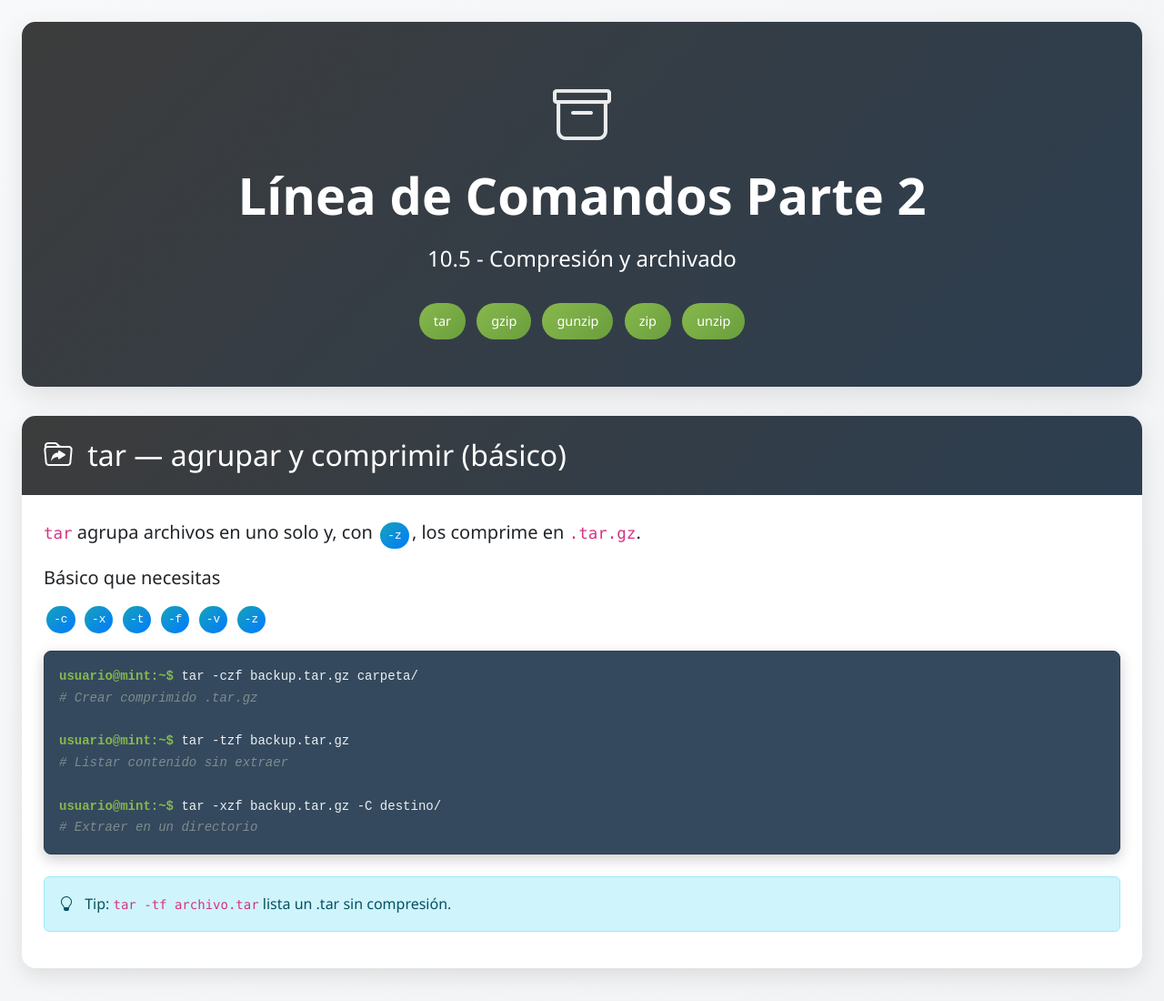
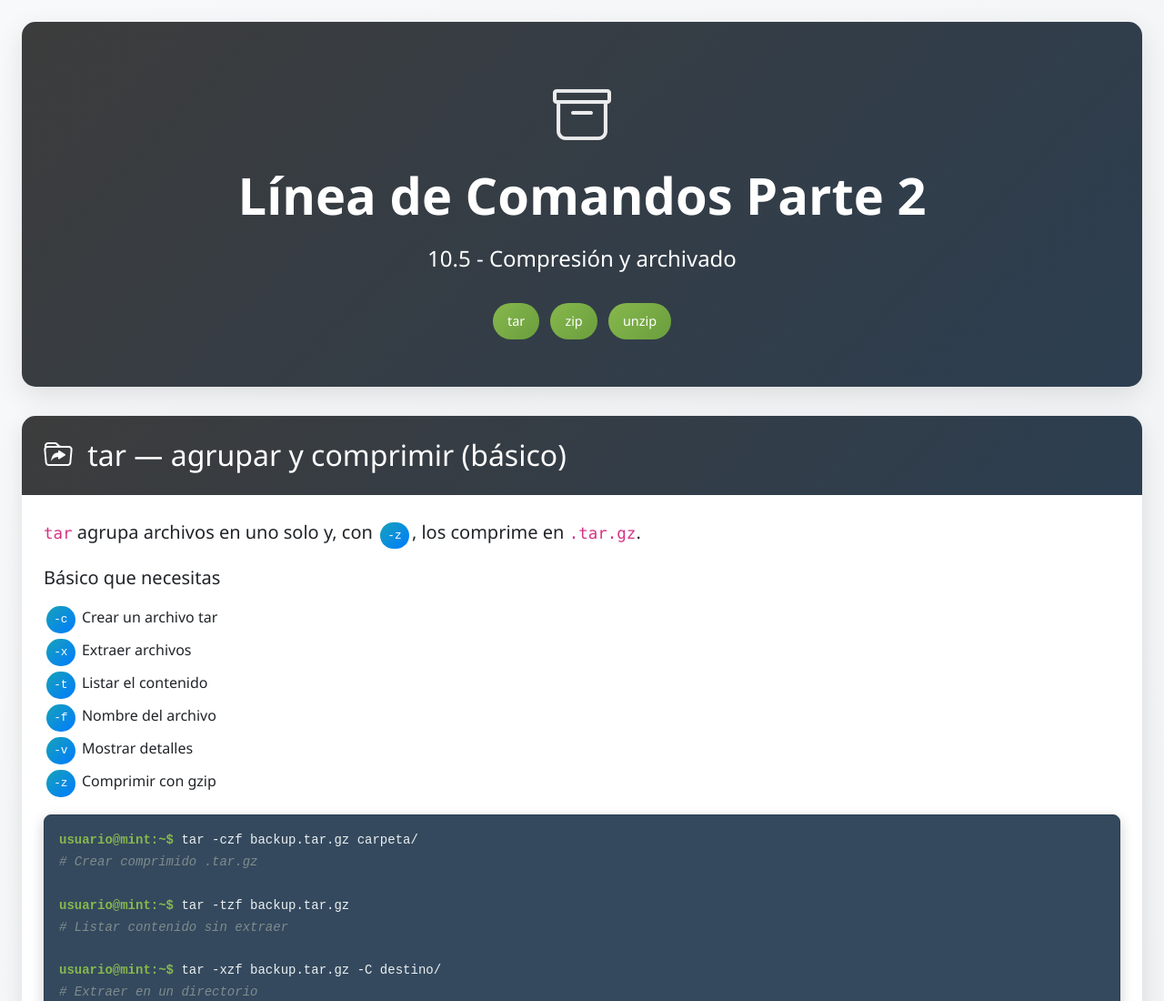
Before and after one commit to facultadautodidacta/manuales, a plain HTML site: page linux-mint/paginas/10-5-compresion.html in a window 1280 px wide. Shown: the top 1100 px of the page at 91% size. Drawn offline with nearby package versions, Linux system fonts and the light colour scheme.

Commit message:
Refactor HTML structure and content for compression guide

```diff
--- a/linux-mint/paginas/10-5-compresion.html
+++ b/linux-mint/paginas/10-5-compresion.html
@@ -245,8 +245,6 @@
                 <p class="lead fs-4">10.5 - Compresión y archivado</p>
                 <div class="mt-4">
                     <span class="command-badge">tar</span>
-                    <span class="command-badge">gzip</span>
-                    <span class="command-badge">gunzip</span>
                     <span class="command-badge">zip</span>
                     <span class="command-badge">unzip</span>
                 </div>
@@ -269,14 +267,15 @@
                         </p>
 
                         <h5 class="mb-3">Básico que necesitas</h5>
-                        <div class="mb-3">
-                            <span class="option-badge">-c</span>
-                            <span class="option-badge">-x</span>
-                            <span class="option-badge">-t</span>
-                            <span class="option-badge">-f</span>
-                            <span class="option-badge">-v</span>
-                            <span class="option-badge">-z</span>
-                        </div>
+                        <ul class="list-unstyled mb-3">
+                            <li><span class="option-badge">-c</span> Crear un archivo tar</li>
+                            <li><span class="option-badge">-x</span> Extraer archivos</li>
+                            <li><span class="option-badge">-t</span> Listar el contenido</li>
+                            <li><span class="option-badge">-f</span> Nombre del archivo</li>
+                            <li><span class="option-badge">-v</span> Mostrar detalles</li>
+                            <li><span class="option-badge">-z</span> Comprimir con gzip</li>
+                        </ul>
+
 
                         <div class="terminal-window">
                             <span class="terminal-prompt">usuario@mint:~$</span><span class="terminal-command"> tar -czf backup.tar.gz carpeta/</span>
```
